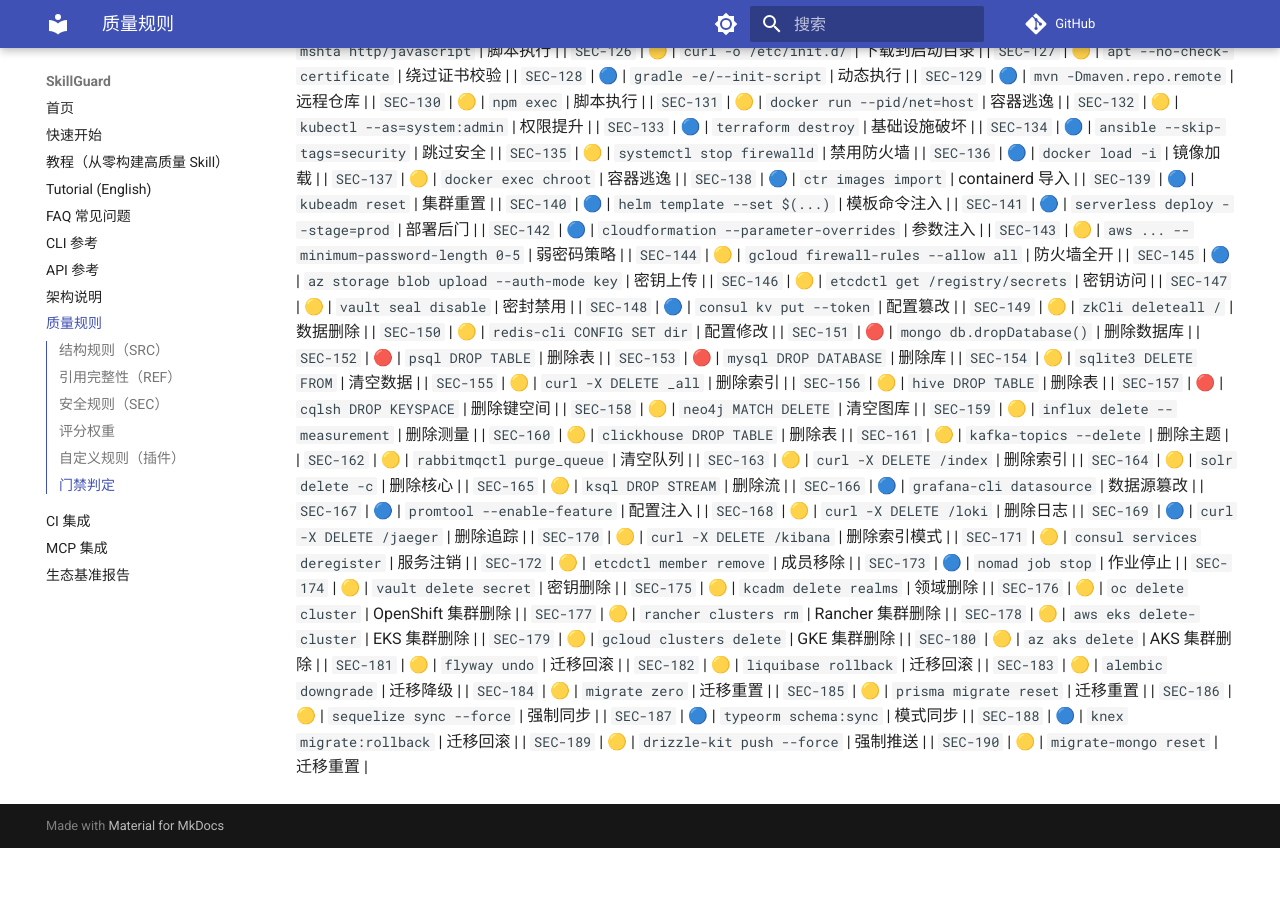
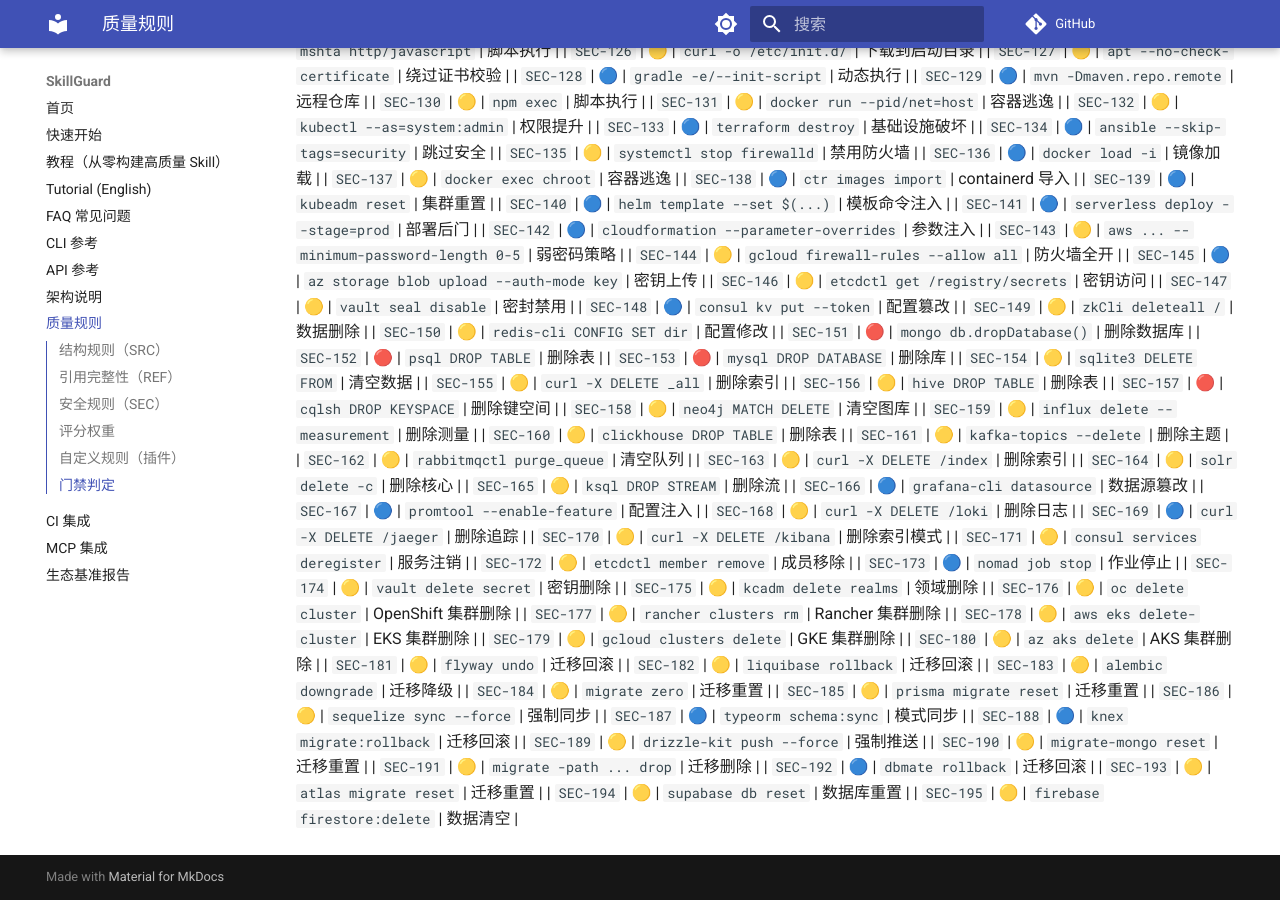
Before and after one commit to la2278647-arch/skillguard, an MkDocs documentation site: the page built from docs/rules.md, in a window 1280 px wide and 900 px high, scrolled down 3853 px. Built offline with MkDocs 1.6.1 and Material for MkDocs 9.7.7, drawn with Linux system fonts in a browser that asks for light colours; comment, search, counter and statistics services are not loaded; before the commit the page ends 4701 px from its top, so only the background shows below that.

Commit message:
docs: sync rule count to 195 + rules.md SEC-191..195

```diff
--- a/docs/rules.md
+++ b/docs/rules.md
@@ -240,3 +240,8 @@ passed = (无 ERROR 检查) 且 (无失败测试) 且 (综合评分 ≥ threshol
 | `SEC-188` | 🔵 | `knex migrate:rollback` | 迁移回滚 |
 | `SEC-189` | 🟡 | `drizzle-kit push --force` | 强制推送 |
 | `SEC-190` | 🟡 | `migrate-mongo reset` | 迁移重置 |
+| `SEC-191` | 🟡 | `migrate -path ... drop` | 迁移删除 |
+| `SEC-192` | 🔵 | `dbmate rollback` | 迁移回滚 |
+| `SEC-193` | 🟡 | `atlas migrate reset` | 迁移重置 |
+| `SEC-194` | 🟡 | `supabase db reset` | 数据库重置 |
+| `SEC-195` | 🟡 | `firebase firestore:delete` | 数据清空 |
```
Also changed, not shown: README.en.md (+1 -1 lines), README.md (+1 -1 lines).
